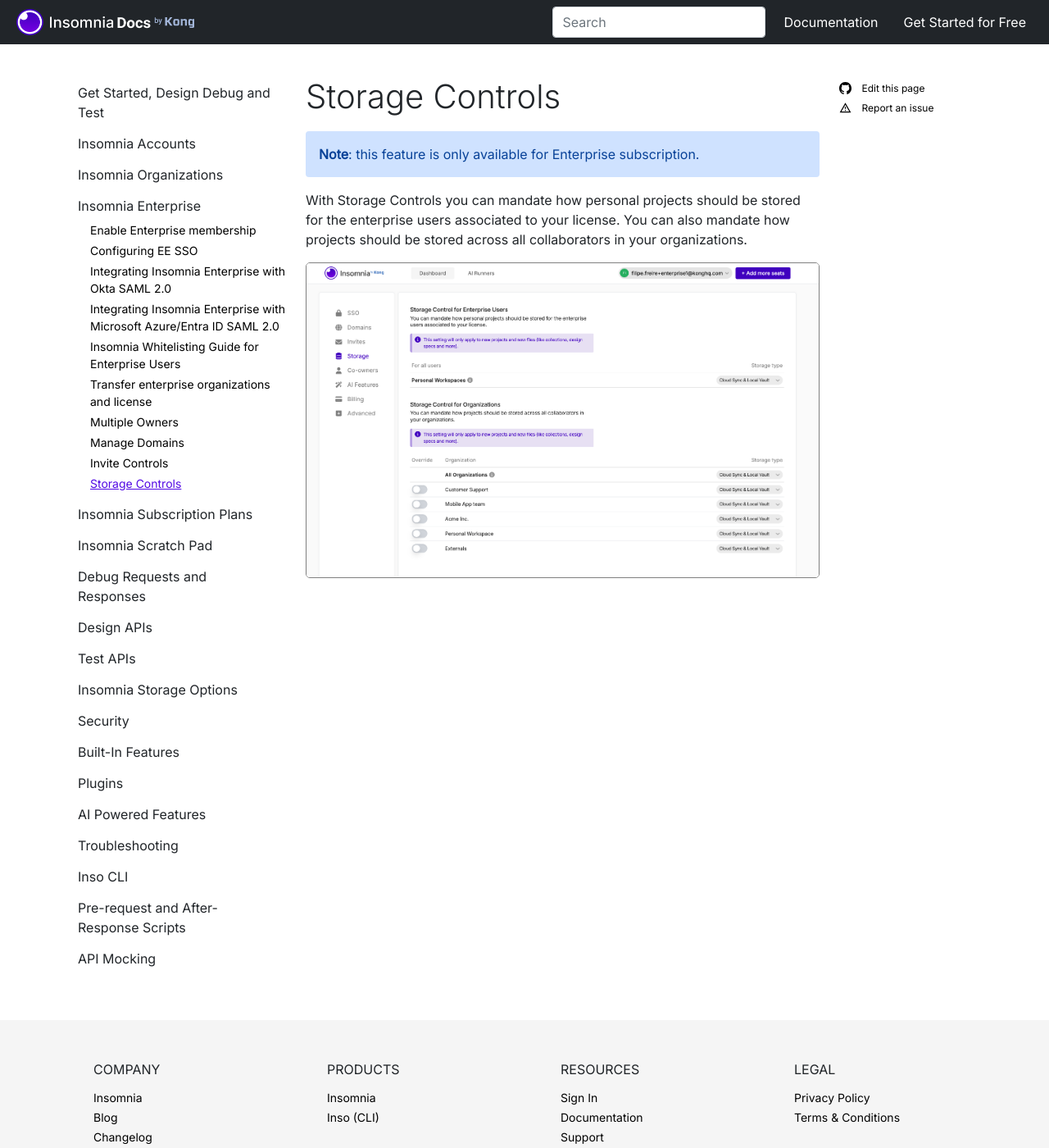
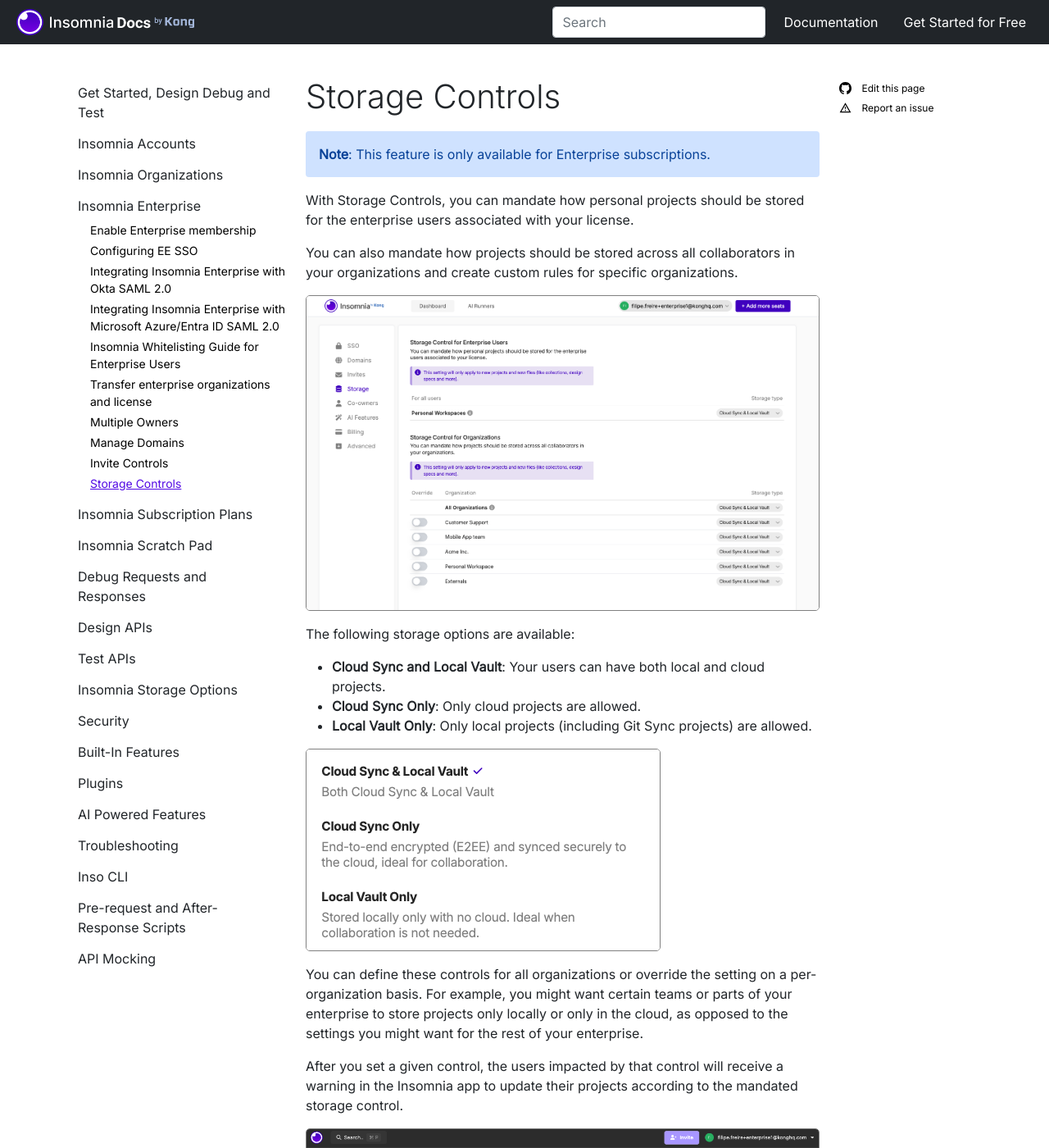
Before and after one commit to Kong/insomnia-docs, a Jekyll site: the page built from docs/insomnia/storage-control.md, in a window 1280 px wide and 1400 px high. Shown: the whole window at 82% size. Built offline with Jekyll 4.4.1, drawn with Linux system fonts in a browser that asks for light colours; comment, search, counter and statistics services are not loaded.

Commit message:
storage control

```diff
--- a/docs/insomnia/storage-control.md
+++ b/docs/insomnia/storage-control.md
@@ -1,13 +1,29 @@
 ---
 layout: article-detail
-title:  Storage Controls
+title: Storage Controls
 category: "Storage Controls"
 category-url: enterprise
 ---
 
 {:.alert .alert-primary}
-**Note**: this feature is only available for Enterprise subscription.
+**Note**: This feature is only available for Enterprise subscriptions.
 
-With Storage Controls you can mandate how personal projects should be stored for the enterprise users associated to your license. You can also mandate how projects should be stored across all collaborators in your organizations.
+With Storage Controls, you can mandate how personal projects should be stored for the enterprise users associated with your license.
+
+You can also mandate how projects should be stored across all collaborators in your organizations and create custom rules for specific organizations.
 
 ![storage control - intro](/assets/images/storage-controls-intro.png)
+
+The following storage options are available:
+
+- **Cloud Sync and Local Vault**: Your users can have both local and cloud projects.
+- **Cloud Sync Only**: Only cloud projects are allowed.
+- **Local Vault Only**: Only local projects (including Git Sync projects) are allowed.
+
+![storage control options](/assets/images/storage-control-options.png)
+
+You can define these controls for all organizations or override the setting on a per-organization basis. For example, you might want certain teams or parts of your enterprise to store projects only locally or only in the cloud, as opposed to the settings you might want for the rest of your enterprise.
+
+After you set a given control, the users impacted by that control will receive a warning in the Insomnia app to update their projects according to the mandated storage control.
+
+![example storage control](/assets/images/example-storage-control.png)
```
Also changed, not shown: docs/assets/images/example-storage-control.png (added), docs/assets/images/storage-control-options.png (added).
